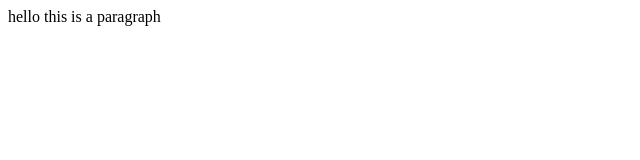
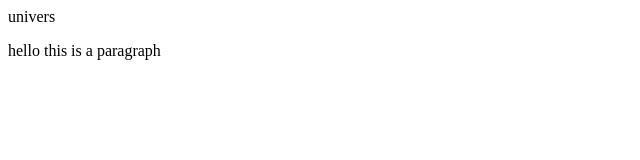
Before and after one commit to mehtasanchit/demo-repo, a plain HTML site: page index.html in a window 1280 px wide. Shown: the whole page, without its empty margins (0-640 px from the left). Drawn offline with Linux system fonts and the light colour scheme.

Commit message:
updating index.html with universe

```diff
--- a/index.html
+++ b/index.html
@@ -1 +1,2 @@
+<P>univers</p>
 <p>hello this is a paragraph</p>
```
